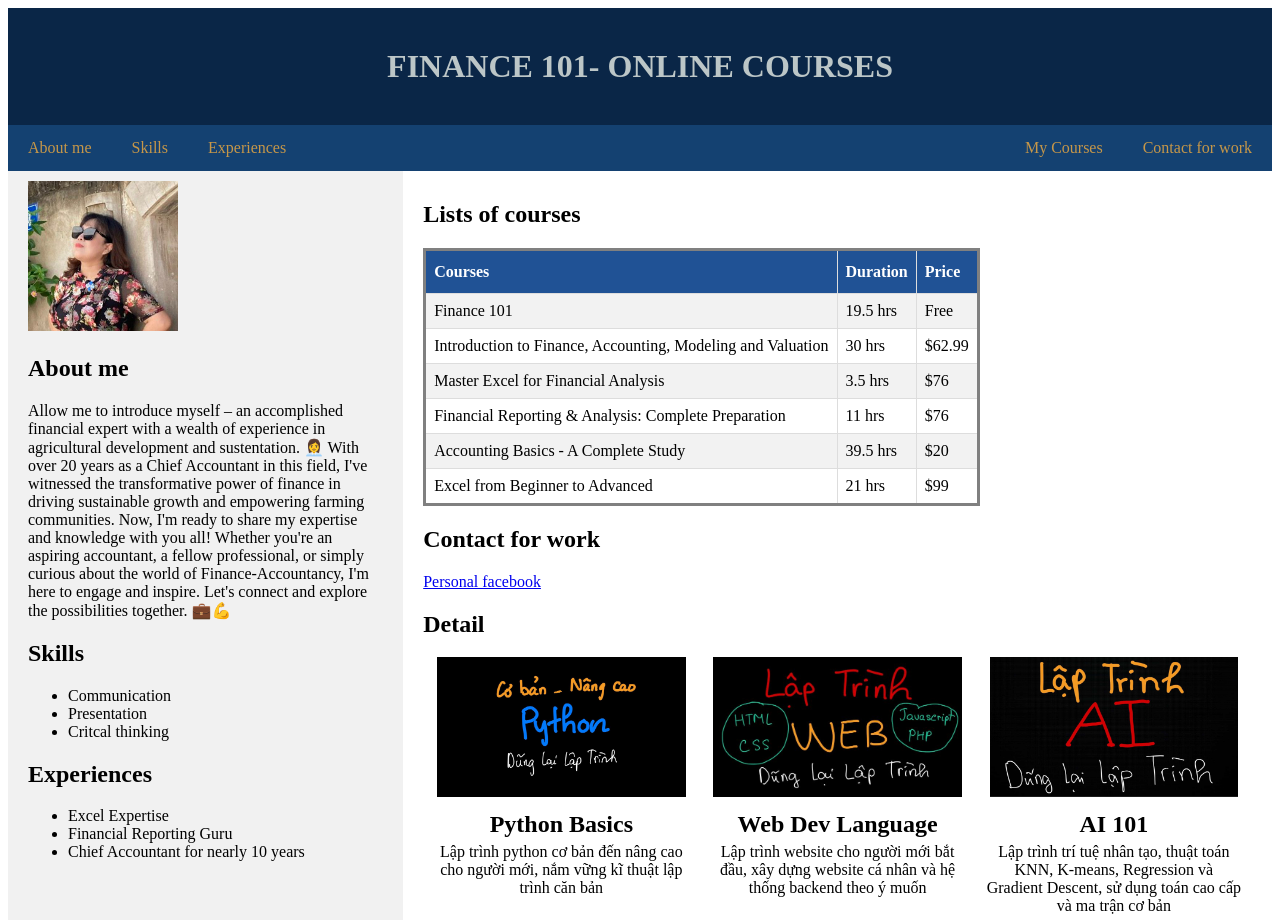
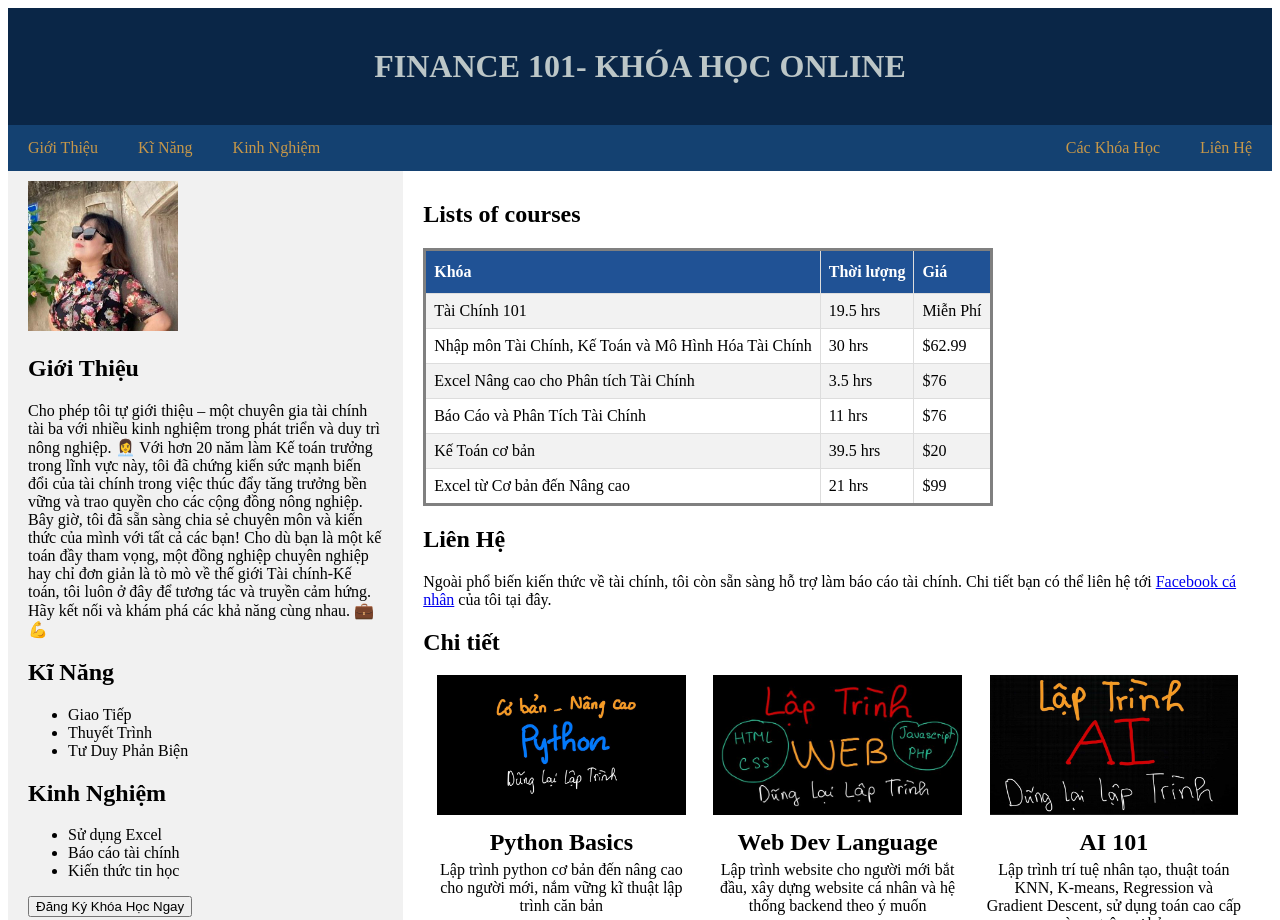
Before and after one commit to habachphuong/habachphuong.github.io, a plain HTML site: page index.html in a window 1280 px wide. Shown: the top 920 px of the page. Drawn offline with Linux system fonts and the light colour scheme.

Commit message:
Update index.html

```diff
--- a/index.html
+++ b/index.html
@@ -1,95 +1,99 @@
 <!DOCTYPE html>
-<html lang="en">
+<html lang="vi">
 <head>
-<body>
     <meta name="viewport" content="width=device-width, initial-scale=1">
     <meta charset="utf-8">
     <meta name = "HABACHPHUONG website" content="habachphuong official website"/>
-    <title>Finance-Accountancy Class</title>
+    <title>Lớp học tài chính- kế toán</title>
     <head>
         <link rel="stylesheet" href="website.css">
     </head>
+</head>
+<body>
+    <script src="my_script.js">
+    </script>
+    <h1 id="menu_text">FINANCE 101- KHÓA HỌC ONLINE</h1>
+    <nav>
+        <a href="#about me" class="menu_left">Giới Thiệu</a>
+        <a href="#skills" class="menu_left">Kĩ Năng</a>
+        <a href="#exp" class="menu_left">Kinh Nghiệm</a>
 
-</body>
-    <h1 id="menu_text">FINANCE 101- ONLINE COURSES</h1>
-    <nav>
-        <a href="#about me" class="menu_left">About me</a>
-        <a href="#skills" class="menu_left">Skills</a>
-        <a href="#exp" class="menu_left">Experiences</a>
-
-        <a href="#contact" class="menu_right">Contact for work</a>
-        <a href="#course" class="menu_right">My Courses</a>
+        <a href="#contact" class="menu_right">Liên Hệ</a>
+        <a href="#course" class="menu_right">Các Khóa Học</a>
     </nav>
     <div id="flex_container">
         <div id="left_side">
             <img src= "assets/profile.jpg" alt="My Photo" width="150" height="150">
         <br/>
-        <h2 id="about me">About me</h2>
+        <h2 id="about me">Giới Thiệu</h2>
         <p>
-            Allow me to introduce myself – an accomplished financial expert with a wealth of experience in agricultural development and sustentation. 👩‍💼
+            Cho phép tôi tự giới thiệu – một chuyên gia tài chính tài ba với nhiều kinh nghiệm trong phát triển và duy trì nông nghiệp. 👩‍💼
 
-            With over 20 years as a Chief Accountant in this field, I've witnessed the transformative power of finance in driving sustainable growth and empowering farming communities.
+            Với hơn 20 năm làm Kế toán trưởng trong lĩnh vực này, tôi đã chứng kiến sức mạnh biến đổi của tài chính trong việc thúc đẩy tăng trưởng bền vững và trao quyền cho các cộng đồng nông nghiệp.
 
-            Now, I'm ready to share my expertise and knowledge with you all! Whether you're an aspiring accountant, a fellow professional, or simply curious about the world of Finance-Accountancy, I'm here to engage and inspire.
+            Bây giờ, tôi đã sẵn sàng chia sẻ chuyên môn và kiến thức của mình với tất cả các bạn! Cho dù bạn là một kế toán đầy tham vọng, một đồng nghiệp chuyên nghiệp hay chỉ đơn giản là tò mò về thế giới Tài chính-Kế toán, tôi luôn ở đây để tương tác và truyền cảm hứng.
 
-            Let's connect and explore the possibilities together. 💼💪
+            Hãy kết nối và khám phá các khả năng cùng nhau. 💼💪
         </p>
-        <h2 id="skills">Skills</h2>
+        <h2 id="skills">Kĩ Năng</h2>
         <ul>
-            <li>Communication</li>
-            <li>Presentation</li>
-            <li>Critcal thinking</li>
+            <li>Giao Tiếp</li>
+            <li>Thuyết Trình</li>
+            <li>Tư Duy Phản Biện</li>
         </ul>
-        <h2 id="exp">Experiences</h2>
+        <h2 id="exp">Kinh Nghiệm</h2>
         <ul>
-            <li>Excel Expertise</li>
-            <li>Financial Reporting Guru</li>
-            <li>Chief Accountant for nearly 10 years</li>
+            <li>Sử dụng Excel</li>
+            <li>Báo cáo tài chính</li>
+            <li>Kiến thức tin học</li>
         </ul>
+        <form id="registerform" method="post" action="register.html">
+            <input class="register_port" type="submit" value="Đăng Ký Khóa Học Ngay">
+        </form>
         </div>
         <div id="right_side">
             <h2 id="course">Lists of courses</h2>
 
             <table>
             <tr>
-                <th>Courses</th>
-                <th>Duration</th>
-                <th>Price</th>
+                <th>Khóa</th>
+                <th>Thời lượng</th>
+                <th>Giá</th>
             </tr>
             <tr>
-                <td>Finance 101</td>
+                <td>Tài Chính 101</td>
                 <td>19.5 hrs</td>
-                <td>Free</td>
+                <td>Miễn Phí</td>
             </tr>
             <tr>
-                <td>Introduction to Finance, Accounting, Modeling and Valuation</td>
+                <td>Nhập môn Tài Chính, Kế Toán và Mô Hình Hóa Tài Chính</td>
                 <td>30 hrs</td>
                 <td>$62.99</td>
             </tr>
             <tr>
-                <td>Master Excel for Financial Analysis</td>
+                <td>Excel Nâng cao cho Phân tích Tài Chính</td>
                 <td>3.5 hrs</td>
                 <td>$76</td>
             </tr>
             <tr>
-                <td>Financial Reporting & Analysis: Complete Preparation</td>
+                <td>Báo Cáo và Phân Tích Tài Chính</td>
                 <td>11 hrs</td>
                 <td>$76</td>
             </tr>
             <tr>
-                <td>Accounting Basics - A Complete Study</td>
+                <td>Kế Toán cơ bản</td>
                 <td>39.5 hrs</td>
                 <td>$20</td>
             </tr>
             <tr>
-                <td>Excel from Beginner to Advanced</td>
+                <td>Excel từ Cơ bản đến Nâng cao</td>
                 <td>21 hrs</td>
                 <td>$99</td>
             </tr>
             </table>
-            <h2 id="contact">Contact for work</h2>
-                <a href="https://www.facebook.com/profile.php?id=100037161470816">Personal facebook</a>
-            <h2 id="detail">Detail</h2>
+            <h2 id="contact">Liên Hệ</h2>
+                <p>Ngoài phổ biến kiến thức về tài chính, tôi còn sẵn sàng hỗ trợ làm báo cáo tài chính. Chi tiết bạn có thể liên hệ tới <a href="https://www.facebook.com/ha.b.phuong.16?mibextid=ZbWKwL">Facebook cá nhân</a> của tôi tại đây.</p>
+            <h2 id="detail">Chi tiết</h2>
             <div id="course_container">
                 <div class="course_item">
                     <img class="course_img" src= "assets/python.jpg"/>
@@ -126,10 +130,10 @@
     </div>
 
     <hr/>
-    <footer>
-            This website was powered by ThogeleInc. <a href="https://www.youtube.com/watch?v=dQw4w9WgXcQ">Visit our Website!</a>
-    </footer>
 
+</body>
 
-</head>
+<footer>
+        This website was powered by ThogeleInc. <a href="https://www.youtube.com/watch?v=dQw4w9WgXcQ">Visit our Website!</a>
+</footer>
 </html>
```
